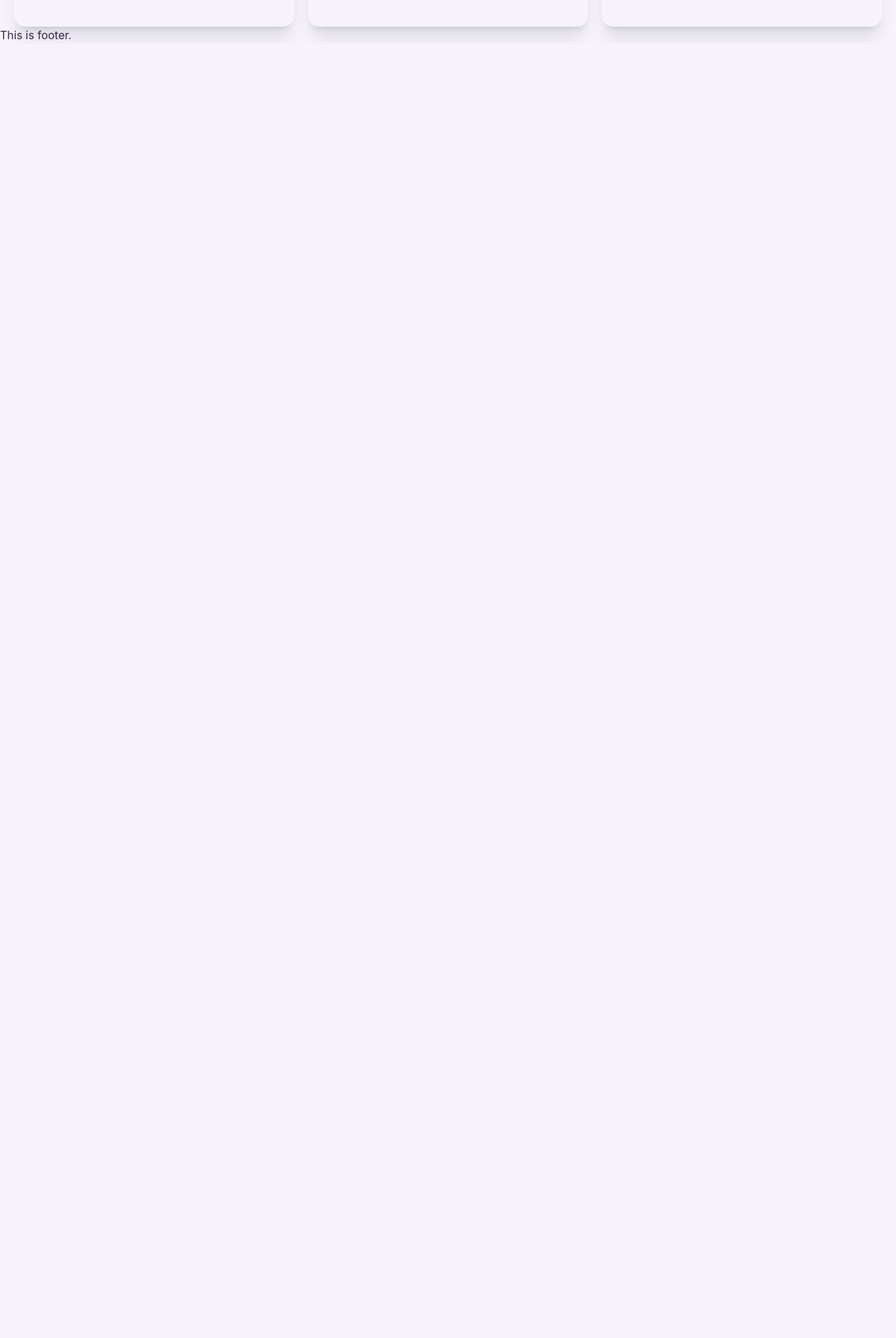
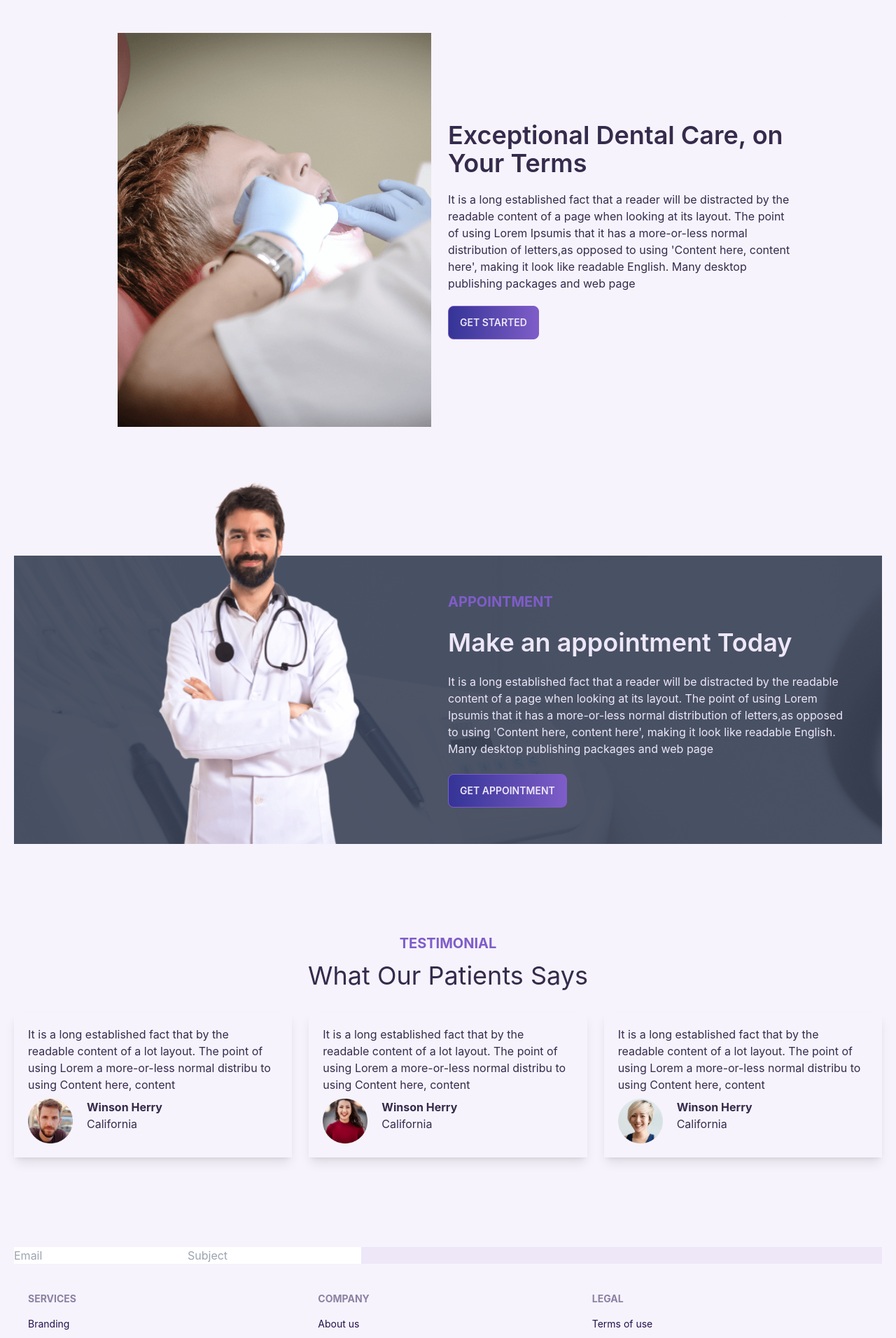
Before and after one commit to RayhanalKavey/AccuDental-React-project-client-complete-with-pament-method, a React (Create React App) app: page / in a window 1280 px wide. Shown: the part 1502-3414 px from the top of the page at 70% size. Before the commit the page ends 1564 px from the top, so only its background shows below. Built offline with nearby package versions, Linux system fonts and the light colour scheme.

Commit message:
Add terms, testimonial, and appointment section.

```diff
--- /dev/null
+++ b/src/pages/Terms/Terms.js
@@ -0,0 +1,31 @@
+import React from "react";
+import treatment from "../../assets/images/treatment.png";
+import ButtonMain from "../../shared/component/ButtonMain/ButtonMain";
+
+const Terms = () => {
+  return (
+    <section className="card lg:card-side bg-base-100  my-32 w-4/5 mx-auto">
+      <figure className=" md:w-1/2 mx-auto">
+        <img className="p-6" src={treatment} alt="Album" />
+      </figure>
+      <div className="flex flex-col justify-center items-start gap-5 lg:w-1/2">
+        <h2 className="card-title text-4xl">
+          Exceptional Dental Care, on Your Terms
+        </h2>
+        <p>
+          It is a long established fact that a reader will be distracted by the
+          readable content of a page when looking at its layout. The point of
+          using Lorem Ipsumis that it has a more-or-less normal distribution of
+          letters,as opposed to using 'Content here, content here', making it
+          look like readable English. Many desktop publishing packages and web
+          page
+        </p>
+        <div className="card-actions justify-end">
+          <ButtonMain>Get Started</ButtonMain>
+        </div>
+      </div>
+    </section>
+  );
+};
+
+export default Terms;
--- a/src/pages/home/Banner/Banner.js
+++ b/src/pages/home/Banner/Banner.js
@@ -6,7 +6,11 @@ const Banner = () => {
   return (
     <section className="hero  bg-base-100 px-[38px]">
       <div className="hero-content flex-col lg:flex-row-reverse gap-7 mt-32">
-        <img src={chair} className="max-w-sm rounded-lg shadow-2xl" alt="" />
+        <img
+          src={chair}
+          className="w-full max-w-sm rounded-lg shadow-2xl"
+          alt=""
+        />
         <div>
           <h1 className="text-5xl font-bold">Your new style start here.</h1>
           <p className="py-6">
--- /dev/null
+++ b/src/pages/home/ContactForm/ContactForm.js
@@ -0,0 +1,14 @@
+import React from "react";
+
+const ContactForm = () => {
+  return (
+    <section className="flex bg-info">
+      <form action="">
+        <input type="text" name="email" id="" placeholder="Email" />
+        <input type="text" name="subject" id="" placeholder="Subject" />
+      </form>
+    </section>
+  );
+};
+
+export default ContactForm;
--- a/src/pages/home/Home/Home.js
+++ b/src/pages/home/Home/Home.js
@@ -1,8 +1,12 @@
 import React from "react";
 import useTitle from "../../../hooks/useTitle/useTitle";
+import Terms from "../../Terms/Terms";
 import Banner from "../Banner/Banner";
 import BusinessInfo from "../BusinessInfo/BusinessInfo";
+import ContactForm from "../ContactForm/ContactForm";
+import HomeAppointment from "../HomeAppointment/HomeAppointment";
 import Services from "../Services/Services";
+import Testimonials from "../Testimonials/Testimonials";
 
 const Home = () => {
   useTitle("Home");
@@ -12,6 +16,10 @@ const Home = () => {
       <Banner></Banner>
       <BusinessInfo></BusinessInfo>
       <Services></Services>
+      <Terms></Terms>
+      <HomeAppointment></HomeAppointment>
+      <Testimonials></Testimonials>
+      <ContactForm></ContactForm>
     </div>
   );
 };
--- /dev/null
+++ b/src/pages/home/HomeAppointment/HomeAppointment.js
@@ -0,0 +1,37 @@
+import React from "react";
+import doctor from "../../../assets/images/doctor.png";
+import ButtonMain from "../../../shared/component/ButtonMain/ButtonMain";
+import SmallHeading from "../../../shared/component/SmallHeading/SmallHeading";
+import appointment from "../../../assets/images/appointment.png";
+
+const HomeAppointment = () => {
+  return (
+    <section
+      className="mb-32 mt-40 px-12 "
+      style={{ background: `url(${appointment})` }}
+    >
+      <div className="grid  lg:grid-cols-2 items-center justify-center   bg-inf ">
+        <figure className="hidden md:block">
+          <img className="-mt-40 " src={doctor} alt="Album" />
+        </figure>
+        <div className="flex  flex-col gap-6 text-info py-8">
+          <SmallHeading>Appointment</SmallHeading>
+          <h2 className=" font-semibold text-4xl">Make an appointment Today</h2>
+          <p>
+            It is a long established fact that a reader will be distracted by
+            the readable content of a page when looking at its layout. The point
+            of using Lorem Ipsumis that it has a more-or-less normal
+            distribution of letters,as opposed to using 'Content here, content
+            here', making it look like readable English. Many desktop publishing
+            packages and web page
+          </p>
+          <div className="flex ">
+            <ButtonMain>Get Appointment</ButtonMain>
+          </div>
+        </div>
+      </div>
+    </section>
+  );
+};
+
+export default HomeAppointment;
--- a/src/pages/home/Services/Service.js
+++ b/src/pages/home/Services/Service.js
@@ -7,7 +7,7 @@ const Service = ({ serviceDetail }) => {
       className={`card card-side   shadow-xl p-[32px] flex-col   ${customCss}`}
     >
       <figure>
-        <img className="w-1/5 lg:w-full" src={pic} alt="Movie" />
+        <img className="w-28 " src={pic} alt="Movie" />
       </figure>
       <div className="card-body">
         <h2 className="card-title">${title}</h2>
--- a/src/pages/home/Services/Services.js
+++ b/src/pages/home/Services/Services.js
@@ -3,6 +3,8 @@ import whitening from "../../../assets/images/whitening.png";
 import cavity from "../../../assets/images/cavity.png";
 import fluoride from "../../../assets/images/fluoride.png";
 import Service from "./Service";
+import SmallHeading from "../../../shared/component/SmallHeading/SmallHeading";
+import PrimaryHeading from "../../../shared/component/PrimaryHeading/PrimaryHeading";
 const Services = () => {
   const serviceDetails = [
     {
@@ -32,9 +34,12 @@ const Services = () => {
     },
   ];
   return (
-    <div>
-      <div></div>
-      <div className="grid md:grid-cols-2 lg:grid-cols-3 gap-5 justify-evenly mt-32">
+    <div className=" mt-32">
+      <div className="text-center mb-8">
+        <SmallHeading customStyle="mb-3">Our Services</SmallHeading>
+        <PrimaryHeading>Service We Provide</PrimaryHeading>
+      </div>
+      <div className="grid md:grid-cols-2 lg:grid-cols-3 gap-5 justify-evenly">
         {serviceDetails.map((serviceDetail) => (
           <Service
             serviceDetail={serviceDetail}
--- /dev/null
+++ b/src/pages/home/Testimonials/Testimonial.js
@@ -0,0 +1,19 @@
+import React from "react";
+
+const Testimonial = ({ review }) => {
+  const { id, img, name, area, description } = review;
+  return (
+    <div className="radius-lg shadow-lg p-5">
+      <div className="mb-2"> {description}</div>
+      <div className="flex gap-5 align-center ">
+        <img className="w-16" src={img} alt="" />
+        <div>
+          <h1 className="font-bold">{name}</h1>
+          <p>{area}</p>
+        </div>
+      </div>
+    </div>
+  );
+};
+
+export default Testimonial;
--- /dev/null
+++ b/src/pages/home/Testimonials/Testimonials.js
@@ -0,0 +1,51 @@
+import React from "react";
+import PrimaryHeading from "../../../shared/component/PrimaryHeading/PrimaryHeading";
+import SmallHeading from "../../../shared/component/SmallHeading/SmallHeading";
+import customer1 from "../../../assets/images/people1.png";
+import customer2 from "../../../assets/images/people2.png";
+import customer3 from "../../../assets/images/people3.png";
+import Testimonial from "./Testimonial";
+
+const Testimonials = () => {
+  const customerReviews = [
+    {
+      id: 1,
+      img: customer1,
+      name: "Winson Herry",
+      area: "California",
+      description:
+        "It is a long established fact that by the readable content of a lot layout. The point of using Lorem a more-or-less normal distribu to using Content here, content",
+    },
+    {
+      id: 2,
+      img: customer2,
+      name: "Winson Herry",
+      area: "California",
+      description:
+        "It is a long established fact that by the readable content of a lot layout. The point of using Lorem a more-or-less normal distribu to using Content here, content",
+    },
+    {
+      id: 3,
+      img: customer3,
+      name: "Winson Herry",
+      area: "California",
+      description:
+        "It is a long established fact that by the readable content of a lot layout. The point of using Lorem a more-or-less normal distribu to using Content here, content",
+    },
+  ];
+  return (
+    <div className="mb-32">
+      <div className="text-center  mb-8">
+        <SmallHeading customStyle={"mb-3"}>Testimonial</SmallHeading>
+        <PrimaryHeading>What Our Patients Says</PrimaryHeading>
+      </div>
+      <div className="flex md:flex-row flex-col  gap-6 ">
+        {customerReviews.map((review) => (
+          <Testimonial key={review.id} review={review}></Testimonial>
+        ))}
+      </div>
+    </div>
+  );
+};
+
+export default Testimonials;
--- a/src/shared/Footer/Footer.js
+++ b/src/shared/Footer/Footer.js
@@ -1,7 +1,57 @@
 import React from "react";
+import { Link } from "react-router-dom";
+import bgFooter from "../../assets/images/footer.png";
 
 const Footer = () => {
-  return <div>This is footer.</div>;
+  return (
+    <footer
+      className="footer p-10  text-neutral-content"
+      style={{ background: `url(${bgFooter})` }}
+    >
+      <div>
+        <span className="footer-title">Services</span>
+        <Link to={"/"} className="link link-hover">
+          Branding
+        </Link>
+        <Link to={"/"} className="link link-hover">
+          Design
+        </Link>
+        <Link to={"/"} className="link link-hover">
+          Marketing
+        </Link>
+        <Link to={"/"} className="link link-hover">
+          Advertisement
+        </Link>
+      </div>
+      <div>
+        <span className="footer-title">Company</span>
+        <Link to={"/"} className="link link-hover">
+          About us
+        </Link>
+        <Link to={"/"} className="link link-hover">
+          Contact
+        </Link>
+        <Link to={"/"} className="link link-hover">
+          Jobs
+        </Link>
+        <Link to={"/"} className="link link-hover">
+          Press kit
+        </Link>
+      </div>
+      <div>
+        <span className="footer-title">Legal</span>
+        <Link to={"/"} className="link link-hover">
+          Terms of use
+        </Link>
+        <Link to={"/"} className="link link-hover">
+          Privacy policy
+        </Link>
+        <Link to={"/"} className="link link-hover">
+          Cookie policy
+        </Link>
+      </div>
+    </footer>
+  );
 };
 
 export default Footer;
--- /dev/null
+++ b/src/shared/component/PrimaryHeading/PrimaryHeading.js
@@ -0,0 +1,7 @@
+import React from "react";
+
+const PrimaryHeading = ({ customStyle, children }) => {
+  return <h2 className={`text-4xl ${customStyle}`}>{children}</h2>;
+};
+
+export default PrimaryHeading;
--- /dev/null
+++ b/src/shared/component/SmallHeading/SmallHeading.js
@@ -0,0 +1,11 @@
+import React from "react";
+
+const SmallHeading = ({ children, customStyle }) => {
+  return (
+    <h3 className={`text-secondary font-bold text-xl uppercase ${customStyle}`}>
+      {children}
+    </h3>
+  );
+};
+
+export default SmallHeading;
```
